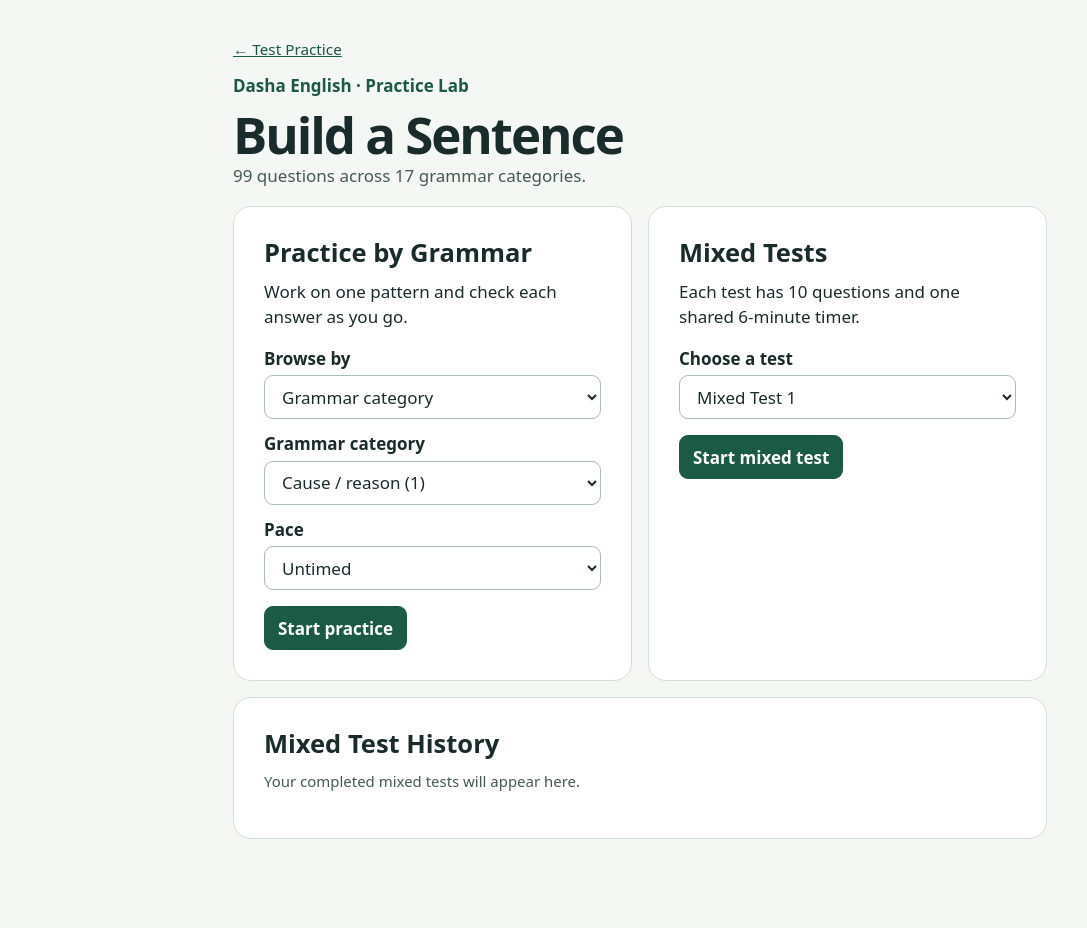
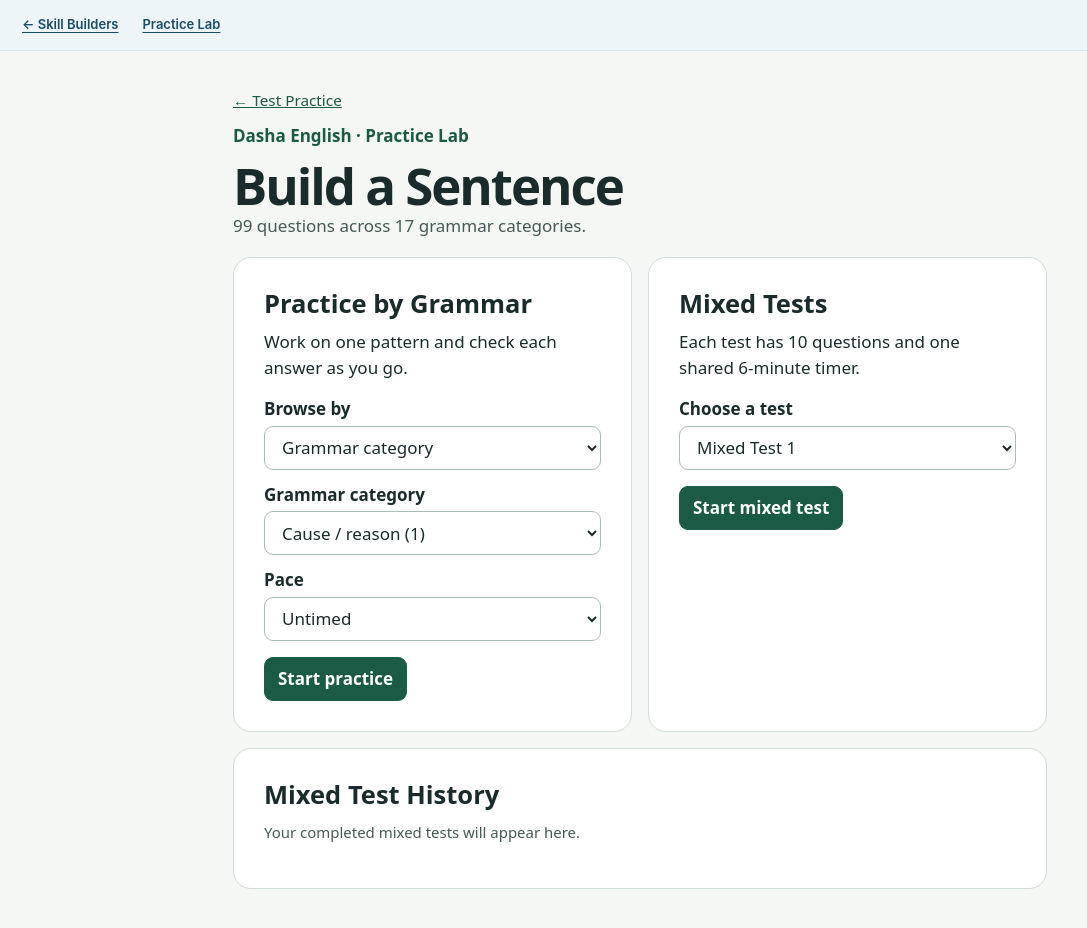
Before and after one commit to dasha-english/toefl-practice-lab, a plain HTML site: page trainers/build-a-sentence.html in a window 1280 px wide. Shown: the whole page, without its empty margins (0-1087 px from the left). Before the commit the page ends 903 px from the top, so only its background shows below. Drawn offline with Linux system fonts and the light colour scheme.

Commit message:
Add return navigation to Build a Sentence trainer

```diff
--- a/trainers/build-a-sentence.html
+++ b/trainers/build-a-sentence.html
@@ -430,4 +430,5 @@ $('again').onclick = () => {
 fillGroups();
 showHistory();
 </script>
+<script defer src="../assets/back-navigation.js"></script>
 </html>
```
